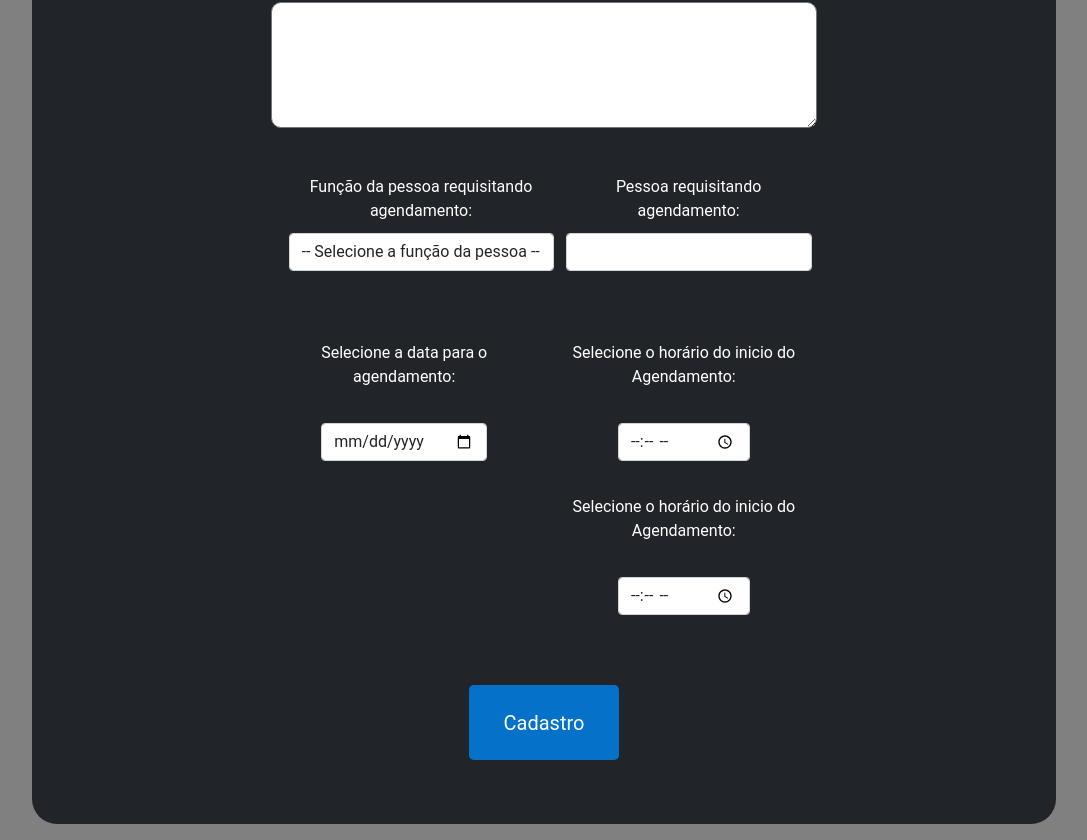
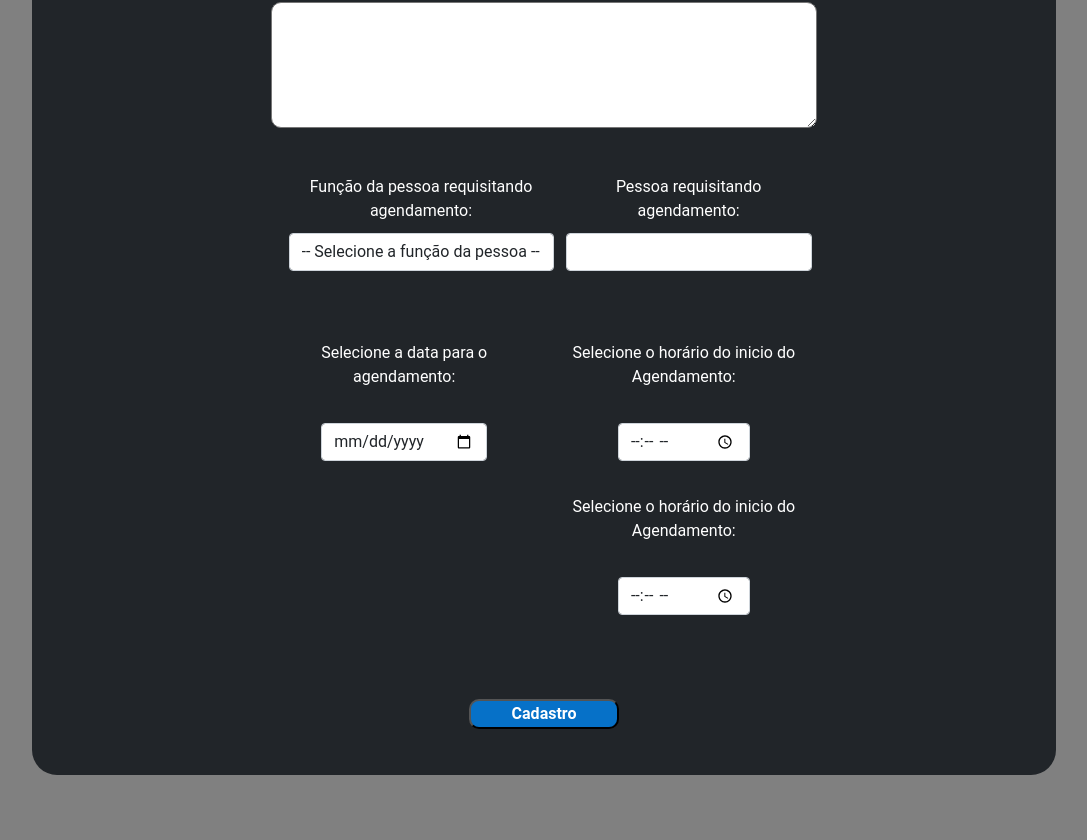
Before and after one commit to AbyssalSire/manutencao-software-SO37A-ES71-2021-2, a React (Create React App) app: page /agendamento in a window 1280 px wide. Shown: the part 408-1248 px from the top of the page, without its empty margins (96-1183 px from the left). After the commit the page ends 1199 px from the top, so only its background shows below. Built offline with nearby package versions, Linux system fonts and the light colour scheme; no server answers; the database is empty.

Commit message:
Alterar estilo dos botoes

```diff
--- a/src/components/bloco_texto/bloco_texto.css
+++ b/src/components/bloco_texto/bloco_texto.css
@@ -12,9 +12,11 @@
 .btn-detalhes {
   background-color: #0671c8;
   color: #fff;
-  height: 75px;
-  min-width: 150px;
-  padding-top: 25px;
+  font-weight: bold;
+  border-radius: 10px;
+  max-height: 50px;
+  width: 170px;
+  margin: 30px 0px;
 }
 
 .btn-detalhes:hover {
--- a/src/view/agendamento/agendamento.css
+++ b/src/view/agendamento/agendamento.css
@@ -6,8 +6,11 @@
   background-color: #0671c8;
   color: #fff;
 
-  height: 75px;
-  min-width: 150px;
+  font-weight: bold;
+  border-radius: 10px;
+  max-height: 50px;
+  width: 150px;
+  margin: 30px 0px;
 }
 
 .btn-cadastro:hover {
--- a/src/view/agendamento/index.js
+++ b/src/view/agendamento/index.js
@@ -257,7 +257,7 @@ function Agendamento() {
               ) : (
                 <button
                   type="button"
-                  className="btn btn-lg btn-block mt-3 mb-5 btn-cadastro"
+                  className="btn-cadastro"
                   onClick={cadastrar}>
                   Cadastro
                 </button>
--- a/src/view/cadastro_ambientes/cadastro_ambientes.css
+++ b/src/view/cadastro_ambientes/cadastro_ambientes.css
@@ -20,8 +20,11 @@
 }
 
 .btn-cadastro {
-  height: 75px;
-  min-width: 150px;
+  font-weight: bold;
+  border-radius: 10px;
+  max-height: 50px;
+  width: 150px;
+  margin: 30px 0px;
 }
 
 label {
--- a/src/view/cadastro_autorizado/cadastro_autorizado.css
+++ b/src/view/cadastro_autorizado/cadastro_autorizado.css
@@ -15,8 +15,11 @@ textarea {
   background-color: #0671c8;
   color: #fff;
 
-  height: 75px;
-  min-width: 150px;
+  font-weight: bold;
+  border-radius: 10px;
+  max-height: 50px;
+  width: 150px;
+  margin: 30px 0px;
 }
 
 .btn-cadastro:hover {
--- a/src/view/login/login.css
+++ b/src/view/login/login.css
@@ -8,8 +8,11 @@
 .btn-login {
   background-color: #0671c8;
   color: #fff;
-  height: 75px;
-  min-width: 150px;
+
+  font-weight: bold;
+  border-radius: 10px;
+  height: 50px;
+  width: 150px;
   margin-top: 30px;
 }
 
```
